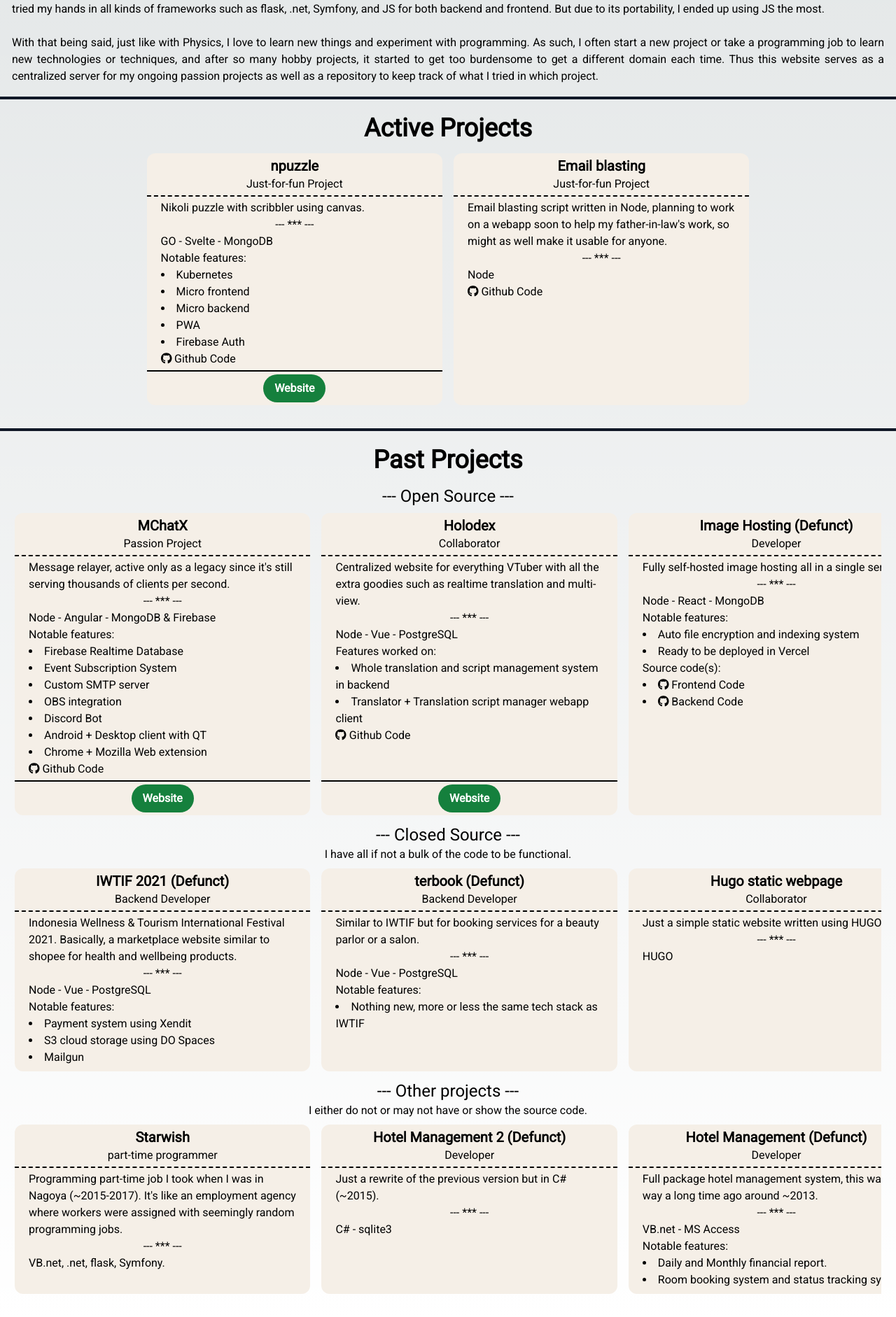
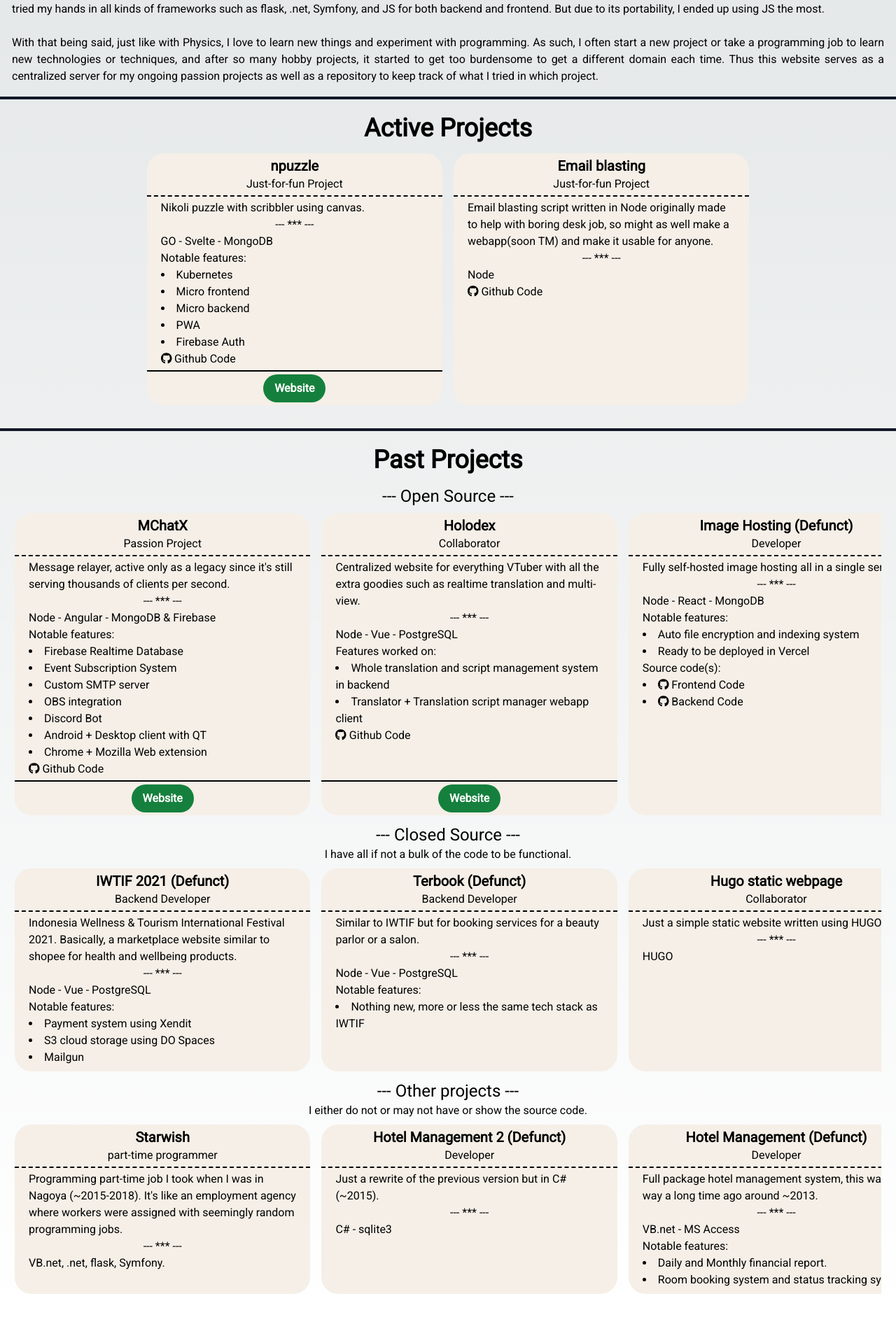
Before and after one commit to MonMonMnemonics/3mwlanding, a Next.js app: page / in a window 1280 px wide. Shown: the part 1136-3018 px from the top of the page at 70% size. Built offline with nearby package versions, Linux system fonts and the light colour scheme.

Commit message:
ready deploy 2

```diff
--- a/src/app/page.tsx
+++ b/src/app/page.tsx
@@ -52,10 +52,18 @@ function scrollTo(mode: number) {
 
 const dividerDiv = <div className="w-full h-1 bg-gray-900"></div>;
 
+var pointDown: boolean = true;
+function movePoint(e : any): void {
+  if (pointDown && e.isTrusted) {
+    e.preventDefault();
+    e.currentTarget.parentElement.scrollLeft -= e.movementX;
+  }
+}
+
 function ProjectCard(project: any): ReactNode {
   return (
-    <div key={project.name} className="font-roboto flex flex-col items-center content-center min-w-[340px] max-w-[500px] w-[33vw]">
-      <div className="flex flex-col bg-cream text-black w-full rounded-xl py-1 h-full">
+    <div key={project.name} className="font-roboto flex flex-col items-center content-center min-w-[340px] max-w-[500px] w-[33vw] select-none">
+      <div className="flex flex-col bg-cream text-black w-full rounded-3xl py-1 h-full">
         <div className="border-b-2 border-black border-dashed pb-1">
           <h1 className="text-center text-xl font-extrabold">
             {project.name}
@@ -125,7 +133,9 @@ function ProjectCard(project: any): ReactNode {
 function ProjectCards({projects} : {projects: any[]}) {
   return (
     <div className="w-full overflow-x-scroll pb-3">
-      <div className="flex justify-center min-w-full w-fit space-x-4">
+      <div className="flex justify-center min-w-full w-fit space-x-4 hover:cursor-grab active:cursor-grabbing"
+       onPointerDown={() => {pointDown = true}} onPointerUp={() => {pointDown = false}} onPointerLeave={() => {pointDown = false}} onPointerMove={movePoint}
+      >
         {projects.map(e => {return ProjectCard(e)})}
       </div>
     </div>
--- a/src/app/projectList.ts
+++ b/src/app/projectList.ts
@@ -17,7 +17,7 @@ export const activeProjects = [
     {
         name: "Email blasting",
         position: "Just-for-fun Project",
-        description: "Email blasting script written in Node, planning to work on a webapp soon to help my father-in-law's work, so might as well make it usable for anyone.",
+        description: "Email blasting script written in Node originally made to help with boring desk job, so might as well make a webapp(soon TM) and make it usable for anyone.",
         techstacks: "Node",
         github: "https://github.com/MonMonMnemonics/gmail-auto-smtp",
     },
@@ -99,7 +99,7 @@ export const closedProjects = [
         ],
     },
     {
-        name: "terbook (Defunct)",
+        name: "Terbook (Defunct)",
         position: "Backend Developer",
         description: "Similar to IWTIF but for booking services for a beauty parlor or a salon.",
         techstacks: "Node - Vue - PostgreSQL",
@@ -119,7 +119,7 @@ export const otherProjects = [
     {
         name: "Starwish",
         position: "part-time programmer",
-        description: "Programming part-time job I took when I was in Nagoya (~2015-2017). It's like an employment agency where workers were assigned with seemingly random programming jobs.",
+        description: "Programming part-time job I took when I was in Nagoya (~2015-2018). It's like an employment agency where workers were assigned with seemingly random programming jobs.",
         techstacks: "VB.net, .net, flask, Symfony.",
     },
     {
```
